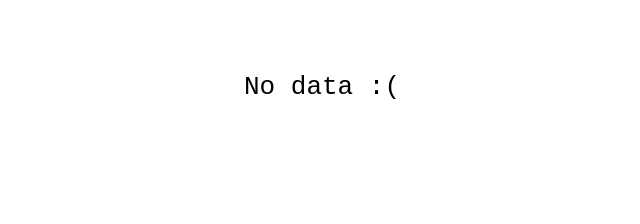
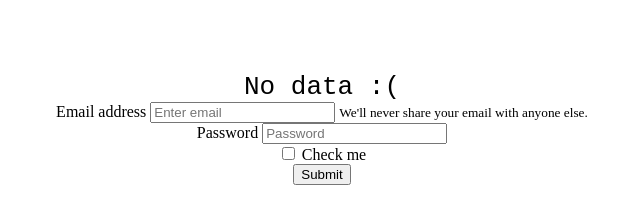
Before and after one commit to porasgulati/remote-conrol, a plain HTML site: page index.html in a window 1280 px wide. Shown: the whole page, without its empty margins (318-958 px from the left). Drawn offline with nearby package versions, Linux system fonts and the light colour scheme.

Commit message:
created form for user signin

```diff
--- a/index.html
+++ b/index.html
@@ -61,5 +61,22 @@
 <body onload="installHandler();"
 	style="text-align: center; padding: 5%;">
 	<span style="font-family: monospace; font-size: 200%;" id="info">No data :(</span>
+
+	<form>
+  <div class="form-group">
+    <label for="exampleInputEmail1">Email address</label>
+    <input type="email" class="form-control" id="exampleInputEmail1" aria-describedby="emailHelp" placeholder="Enter email">
+    <small id="emailHelp" class="form-text text-muted">We'll never share your email with anyone else.</small>
+  </div>
+  <div class="form-group">
+    <label for="exampleInputPassword1">Password</label>
+    <input type="password" class="form-control" id="exampleInputPassword1" placeholder="Password">
+  </div>
+  <div class="form-group form-check">
+    <input type="checkbox" class="form-check-input" id="exampleCheck1">
+    <label class="form-check-label" for="exampleCheck1">Check me</label>
+  </div>
+  <button type="submit" class="btn btn-primary">Submit</button>
+</form>
 </body>
 </html>
```
